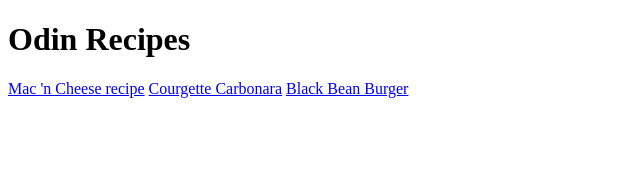
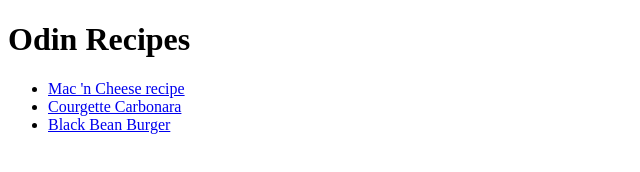
Before and after one commit to Ciathon/odin-recipes, a plain HTML site: page index.html in a window 1280 px wide. Shown: the whole page, without its empty margins (0-640 px from the left). Drawn offline with Linux system fonts and the light colour scheme.

Commit message:
compile links in an unordered list

```diff
--- a/index.html
+++ b/index.html
@@ -6,9 +6,11 @@
     </Head>
     <body>
         <h1>Odin Recipes</h1>
-        <a href="recipes/macncheese.html">Mac 'n Cheese recipe</a>
-        <a href="recipes/carbonara.html">Courgette Carbonara</a>
-        <a href="recipes/blkbeanburger.html">Black Bean Burger</a>
+
+        <ul>
+            <li><a href="recipes/macncheese.html">Mac 'n Cheese recipe</a></li>
+            <li><a href="recipes/carbonara.html">Courgette Carbonara</a></li>
+            <li><a href="recipes/blkbeanburger.html">Black Bean Burger</a></li>
     </body>
 
 </html>
```
